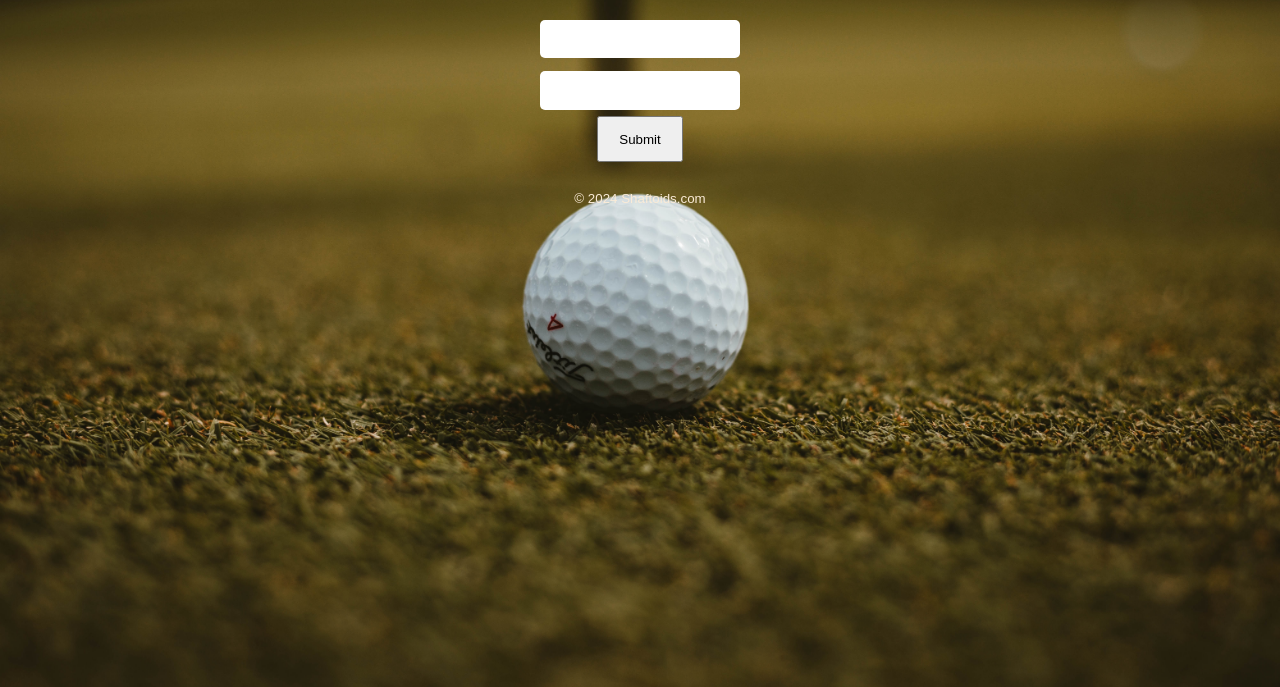
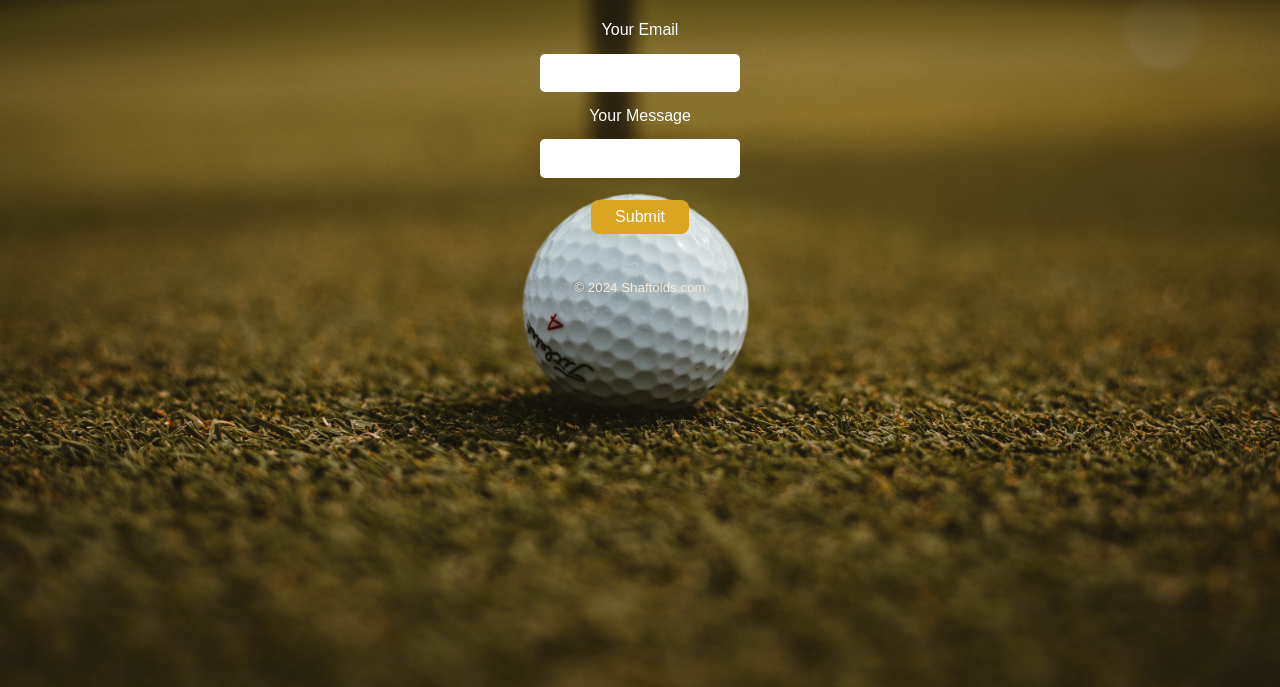
Before and after one commit to WebDevSiDotCom/shaftoid, a plain HTML site: page contact.html in a window 1280 px wide. Shown: the part 129-816 px from the top of the page. Drawn offline with Linux system fonts and the light colour scheme.

Commit message:
Contact form updates
Updates to the contact form including labels and adding css

```diff
--- a/contact.html
+++ b/contact.html
@@ -21,8 +21,10 @@
     <div class="contact-main">
         <h2 class="contact-header">Contact Us</h2>
         <form>
-            <input type="email" required>
-            <input type="text" required>
+            <label for="email" class="contact-email-label">Your Email</label>
+            <input type="email" id="email" name="email" class="contact-email-box" required>
+            <label for="text" class="contact-text-box-label">Your Message</label>
+            <input type="text" id="text" name="text" class="contact-text-box" required>
             <button type="submit" class="contact-submit-btn">Submit</button>
         </form>
     </div>
--- a/style.css
+++ b/style.css
@@ -124,8 +124,20 @@ input {
 
 .contact-submit-btn {
     text-align: center;
-    margin: 0 auto;
-    padding: 1em 1.5em;
+    margin: 1em auto;
+    padding: .5em 1.5em;
+    font-size: medium;
+    border-radius: .5em;
+    border-style: none;
+    color: white;
+    background-color: goldenrod;
+}
+
+.contact-email-label,
+.contact-text-box-label {
+    color: white;
+    text-align: center;
+    margin: .5em;
 }
 
 /* Media Queries */
```
